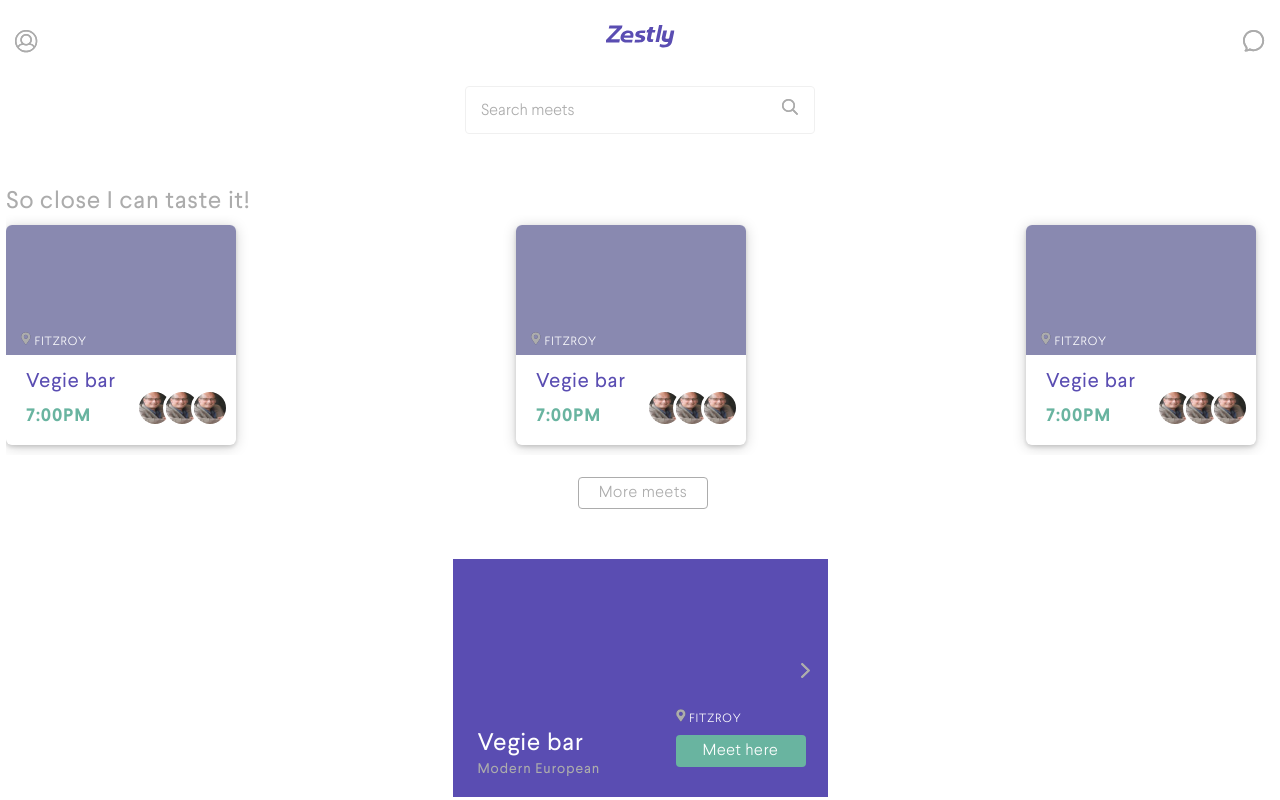
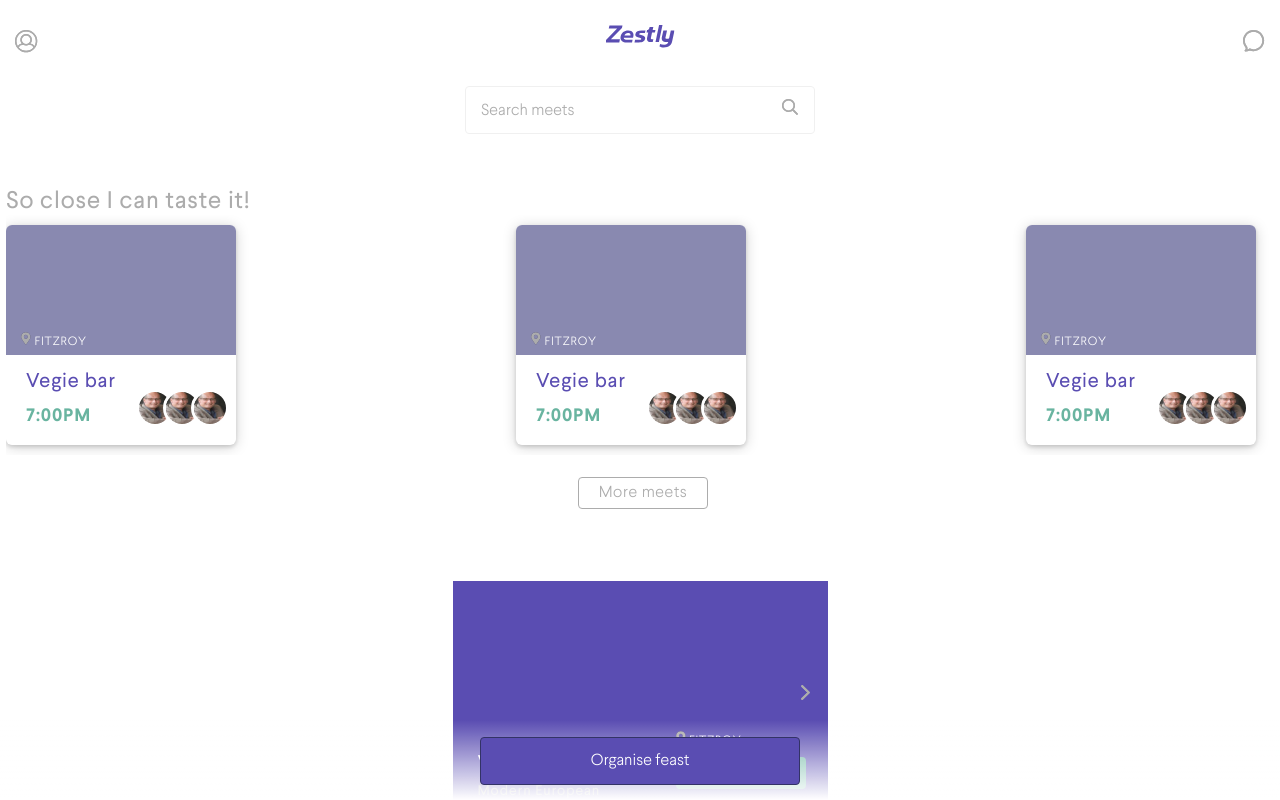
Before and after one commit to jonathanpuc/zestly, a React (Create React App) app: page / in a window 1280 px wide. Built offline with nearby package versions, Linux system fonts and the light colour scheme.

Commit message:
little more customisation to button comp, add sticky organise cta in home

```diff
--- a/src/components/general/Button.tsx
+++ b/src/components/general/Button.tsx
@@ -5,6 +5,7 @@ import ButtonStyle from '../styles/Button'
 interface IButtonProps {
     onClick?: () => void;
     filled?: boolean;
+    bgColor?: string;
     children?: any;
     disabled?: boolean;
 }
@@ -28,7 +29,7 @@ const Outer = ButtonStyle.extend`
     width: 32rem;
     border: 1px solid ${props => props.theme.blue};
     color: ${(props: any) => props.filled ? '#fff' : props.theme.blue};
-    background-color: ${(props: any) => props.filled && props.theme.blue};
+    background-color: ${(props: any) => props.filled && props.bgColor ? `${props.theme[props.bgColor]}` : props.theme.blue};
     &:disabled {
         opacity: 0.5;
     }
--- a/src/containers/home/index.tsx
+++ b/src/containers/home/index.tsx
@@ -7,6 +7,7 @@ import CardMeetCTA from '../../components/meet/cards/CardMeetCTA'
 import CardBlock from '../../components/meet/cards/CardBlock'
 import CardLarge from '../../components/meet/cards/CardLarge'
 import Slider from '../../components/general/Slider'
+import Button from '../../components/general/Button'
 interface IHomeState {
     meets: string[]
 }
@@ -88,14 +89,16 @@ export default class Home extends React.Component<{}, IHomeState> {
                         <button>More meets</button>
                     </section>
                 </MainContent>
-
+                <Sticky>
+                    <Button filled={true} bgColor="purple">Organise feast</Button>
+                </Sticky>
             </div>
         )
     }
 }
 
 const MainContent = styled.div`
-
+    padding-bottom: 5rem;
 
 
     h2 {
@@ -124,9 +127,27 @@ const MainContent = styled.div`
                 font-weight: 300;
                 letter-spacing: .5px;
                 border: 1px solid ${props => props.theme.grey};
-        margin: 2.2rem auto auto auto;
+                margin: 2.2rem auto 2.2rem auto;
                 cursor: pointer;
                 background-color: #fff;
             }
     }
 `
+
+const Sticky = styled.div`
+    position: fixed;
+    bottom: 0;
+    height: 8rem;
+    display: flex;
+    justify-content: center;
+    align-items: flex-end;
+    width: 100%;
+    background-image: -webkit-repeating-linear-gradient( bottom, rgba(255, 255, 255, 1), rgba(255, 255, 255, 0.5), rgba(255, 255, 255, 0));
+    background-image: -moz-repeating-linear-gradient(bottom, rgba(255, 255, 255, 1), rgba(255, 255, 255, 0.5), rgba(255, 255, 255, 0));
+    background-image: -ms-repeating-linear-gradient(bottom, rgba(255, 255, 255, 1), rgba(255, 255, 255, 0.5), rgba(255, 255, 255, 0));
+    background-image: -o-repeating-linear-gradient(bottom, rgba(255, 255, 255, 1), rgba(255, 255, 255, 0.5), rgba(255, 255, 255, 0));
+    background-image: repeating-linear-gradient(bottom, rgba(255, 255, 255, 1), rgba(255, 255, 255, 0.5), rgba(255, 255, 255, 0));
+    button {
+        margin-bottom: 1.5rem;
+    }
+`
```
Lines whose indentation alone changed are shown as unchanged.
